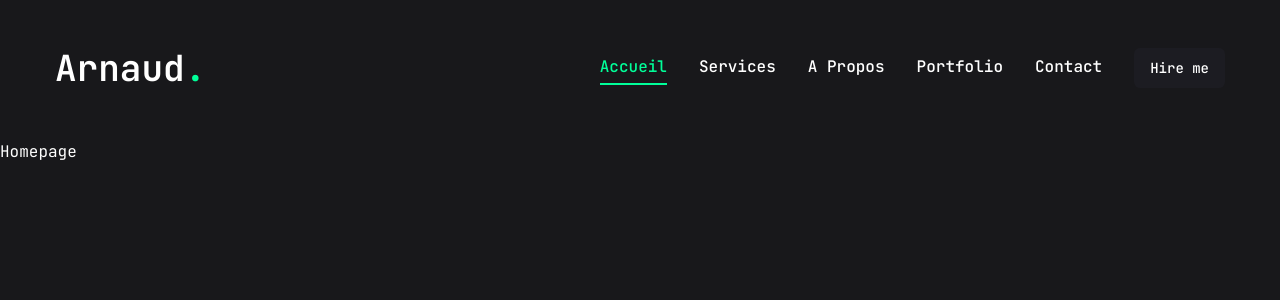
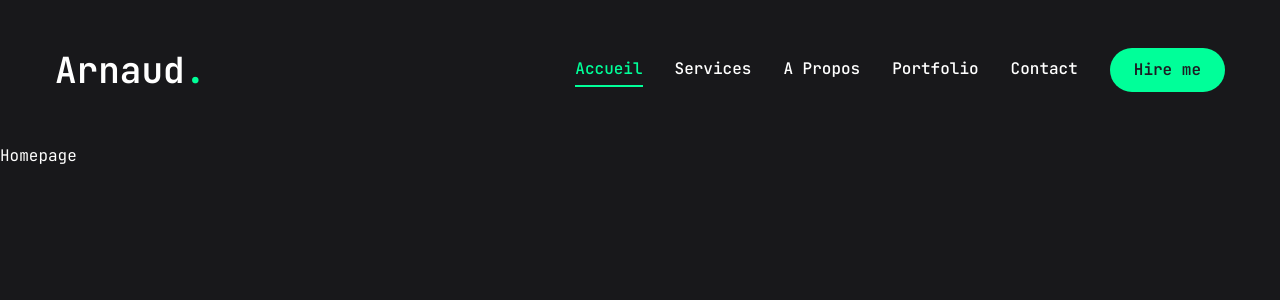
Before and after one commit to arnaudpant/next-portfolio-2024, a Next.js app: page / in a window 1280 px wide. Shown: the top 300 px of the page. Built offline with nearby package versions, Linux system fonts and the light colour scheme.

Commit message:
Fin Header

```diff
--- a/components/Header.tsx
+++ b/components/Header.tsx
@@ -1,6 +1,7 @@
 import Link from "next/link";
 import Nav from "./Nav";
 import { Button } from "./ui/button";
+import MobileNav from "./MobileNav";
 
 const Header = () => {
     return (
@@ -17,7 +18,9 @@
                         <Button>Hire me</Button>
                     </Link>
                 </div>
-                <div className="xl:hidden"></div>
+                <div className="xl:hidden">
+                    <MobileNav />
+                </div>
             </div>
         </header>
     );
--- /dev/null
+++ b/components/MobileNav.tsx
@@ -0,0 +1,42 @@
+"use client";
+
+import { Sheet, SheetContent, SheetTrigger } from "@/components/ui/sheet";
+import { AlignRight } from "lucide-react";
+import Link from "next/link";
+import { usePathname } from "next/navigation";
+import { linksNavigation } from "./Nav";
+
+const MobileNav = () => {
+    const pathname = usePathname();
+    return (
+        <Sheet>
+            <SheetTrigger className="flex justify-center items-center">
+                <AlignRight className="text-accent" size={32} />
+            </SheetTrigger>
+            <SheetContent className="flex flex-col">
+                <div className="mt-32 mb-40 text-center text-2xl">
+                    <Link href="/">
+                        <h1 className="text-4xl font-semibold">
+                            Arnaud<span className="text-accent">.</span>
+                        </h1>
+                    </Link>
+                </div>
+                <nav className="flex flex-col justify-center items-center gap-8">
+                    {linksNavigation.map((link, index) => (
+                        <Link
+                            key={index}
+                            href={link.path}
+                            className={`${
+                                link.path === pathname &&
+                                "text-accent border-b-2 border-accent"
+                            } capitalize font-medium hover:text-accent transition-all`}
+                        >
+                            {link.name}
+                        </Link>
+                    ))}
+                </nav>
+            </SheetContent>
+        </Sheet>
+    );
+};
+export default MobileNav;
--- a/components/Nav.tsx
+++ b/components/Nav.tsx
@@ -3,7 +3,7 @@
 import Link from "next/link";
 import { usePathname } from "next/navigation";
 
-const links: NavLinks[] = [
+export const linksNavigation: NavLinks[] = [
     {
         name: "accueil",
         path: "/",
@@ -30,7 +30,7 @@
     const pathname = usePathname();
     return (
         <nav className="flex gap-8">
-            {links.map((link, index) => (
+            {linksNavigation.map((link, index) => (
                 <Link
                     key={index}
                     href={link.path}
--- a/components/ui/button.tsx
+++ b/components/ui/button.tsx
@@ -1,28 +1,23 @@
-import * as React from "react"
-import { Slot } from "@radix-ui/react-slot"
-import { cva, type VariantProps } from "class-variance-authority"
+import * as React from "react";
+import { Slot } from "@radix-ui/react-slot";
+import { cva, type VariantProps } from "class-variance-authority";
 
-import { cn } from "@/lib/utils"
+import { cn } from "@/lib/utils";
 
 const buttonVariants = cva(
-  "inline-flex items-center justify-center whitespace-nowrap rounded-md text-sm font-medium ring-offset-background transition-colors focus-visible:outline-none focus-visible:ring-2 focus-visible:ring-ring focus-visible:ring-offset-2 disabled:pointer-events-none disabled:opacity-50",
+    "inline-flex items-center justify-center whitespace-nowrap rounded-full text-base font-semibold ring-offset-white transition-colors",
     {
         variants: {
             variant: {
-        default: "bg-primary text-primary-foreground hover:bg-primary/90",
-        destructive:
-          "bg-destructive text-destructive-foreground hover:bg-destructive/90",
+                default: "bg-accent text-primary hover:bg-accent-hover",
+                primary: "bg-primary text-white",
                 outline:
-          "border border-input bg-background hover:bg-accent hover:text-accent-foreground",
-        secondary:
-          "bg-secondary text-secondary-foreground hover:bg-secondary/80",
-        ghost: "hover:bg-accent hover:text-accent-foreground",
-        link: "text-primary underline-offset-4 hover:underline",
+                    "border border-accent bg-transparent text-accent hover:bg-accent hover:text=primary",
             },
             size: {
-        default: "h-10 px-4 py-2",
-        sm: "h-9 rounded-md px-3",
-        lg: "h-11 rounded-md px-8",
+                default: "h-[44px] px-6",
+                sm: "h-[48px] px-6",
+                lg: "h-[56px]px-8 text-sm uppercase tracking-[2px]",
                 icon: "h-10 w-10",
             },
         },
@@ -31,26 +26,26 @@
             size: "default",
         },
     }
-)
+);
 
 export interface ButtonProps
     extends React.ButtonHTMLAttributes<HTMLButtonElement>,
         VariantProps<typeof buttonVariants> {
-  asChild?: boolean
+    asChild?: boolean;
 }
 
 const Button = React.forwardRef<HTMLButtonElement, ButtonProps>(
     ({ className, variant, size, asChild = false, ...props }, ref) => {
-    const Comp = asChild ? Slot : "button"
+        const Comp = asChild ? Slot : "button";
         return (
             <Comp
                 className={cn(buttonVariants({ variant, size, className }))}
                 ref={ref}
                 {...props}
             />
-    )
+        );
     }
-)
-Button.displayName = "Button"
+);
+Button.displayName = "Button";
 
-export { Button, buttonVariants }
+export { Button, buttonVariants };
--- a/components/ui/sheet.tsx
+++ b/components/ui/sheet.tsx
@@ -3,7 +3,7 @@
 import * as React from "react"
 import * as SheetPrimitive from "@radix-ui/react-dialog"
 import { cva, type VariantProps } from "class-variance-authority"
-import { X } from "lucide-react"
+import { IndentIncrease } from "lucide-react"
 
 import { cn } from "@/lib/utils"
 
@@ -21,7 +21,7 @@
 >(({ className, ...props }, ref) => (
   <SheetPrimitive.Overlay
     className={cn(
-      "fixed inset-0 z-50 bg-black/80  data-[state=open]:animate-in data-[state=closed]:animate-out data-[state=closed]:fade-out-0 data-[state=open]:fade-in-0",
+      "fixed inset-0 z-50 bg-primary/80  data-[state=open]:animate-in data-[state=closed]:animate-out data-[state=closed]:fade-out-0 data-[state=open]:fade-in-0",
       className
     )}
     {...props}
@@ -31,23 +31,21 @@
 SheetOverlay.displayName = SheetPrimitive.Overlay.displayName
 
 const sheetVariants = cva(
-  "fixed z-50 gap-4 bg-background p-6 shadow-lg transition ease-in-out data-[state=open]:animate-in data-[state=closed]:animate-out data-[state=closed]:duration-300 data-[state=open]:duration-500",
+    "fixed z-50 gap-4 bg-zinc-900 p-6 shadow-lg transition ease-in-out data-[state=open]:animate-in data-[state=closed]:animate-out data-[state=closed]:duration-300 data-[state=open]:duration-500",
     {
         variants: {
             side: {
                 top: "inset-x-0 top-0 border-b data-[state=closed]:slide-out-to-top data-[state=open]:slide-in-from-top",
-        bottom:
-          "inset-x-0 bottom-0 border-t data-[state=closed]:slide-out-to-bottom data-[state=open]:slide-in-from-bottom",
+                bottom: "inset-x-0 bottom-0 border-t data-[state=closed]:slide-out-to-bottom data-[state=open]:slide-in-from-bottom",
                 left: "inset-y-0 left-0 h-full w-3/4 border-r data-[state=closed]:slide-out-to-left data-[state=open]:slide-in-from-left sm:max-w-sm",
-        right:
-          "inset-y-0 right-0 h-full w-3/4  border-l data-[state=closed]:slide-out-to-right data-[state=open]:slide-in-from-right sm:max-w-sm",
+                right: "inset-y-0 right-0 h-full w-3/4  data-[state=closed]:slide-out-to-right data-[state=open]:slide-in-from-right sm:max-w-sm",
             },
         },
         defaultVariants: {
             side: "right",
         },
     }
-)
+);
 
 interface SheetContentProps
   extends React.ComponentPropsWithoutRef<typeof SheetPrimitive.Content>,
@@ -65,8 +63,8 @@
       {...props}
     >
       {children}
-      <SheetPrimitive.Close className="absolute right-4 top-4 rounded-sm opacity-70 ring-offset-background transition-opacity hover:opacity-100 focus:outline-none focus:ring-2 focus:ring-ring focus:ring-offset-2 disabled:pointer-events-none data-[state=open]:bg-secondary">
-        <X className="h-4 w-4" />
+      <SheetPrimitive.Close className="absolute right-8 top-8 rounded-sm opacity-70 ring-offset-background transition-opacity hover:opacity-100 focus:outline-none focus:ring-2 focus:ring-ring focus:ring-offset-2 disabled:pointer-events-none data-[state=open]:bg-secondary">
+        <IndentIncrease size={32} className="text-accent" />
         <span className="sr-only">Close</span>
       </SheetPrimitive.Close>
     </SheetPrimitive.Content>
--- a/package.json
+++ b/package.json
@@ -18,6 +18,7 @@
     "class-variance-authority": "^0.7.0",
     "clsx": "^2.1.1",
     "framer-motion": "^11.2.10",
+    "lucide": "^0.394.0",
     "lucide-react": "^0.394.0",
     "next": "14.2.4",
     "react": "^18",
```
Also changed, not shown: 1 other file (tests, documents, lock files or other folders). Lines whose indentation alone changed are shown as unchanged.
